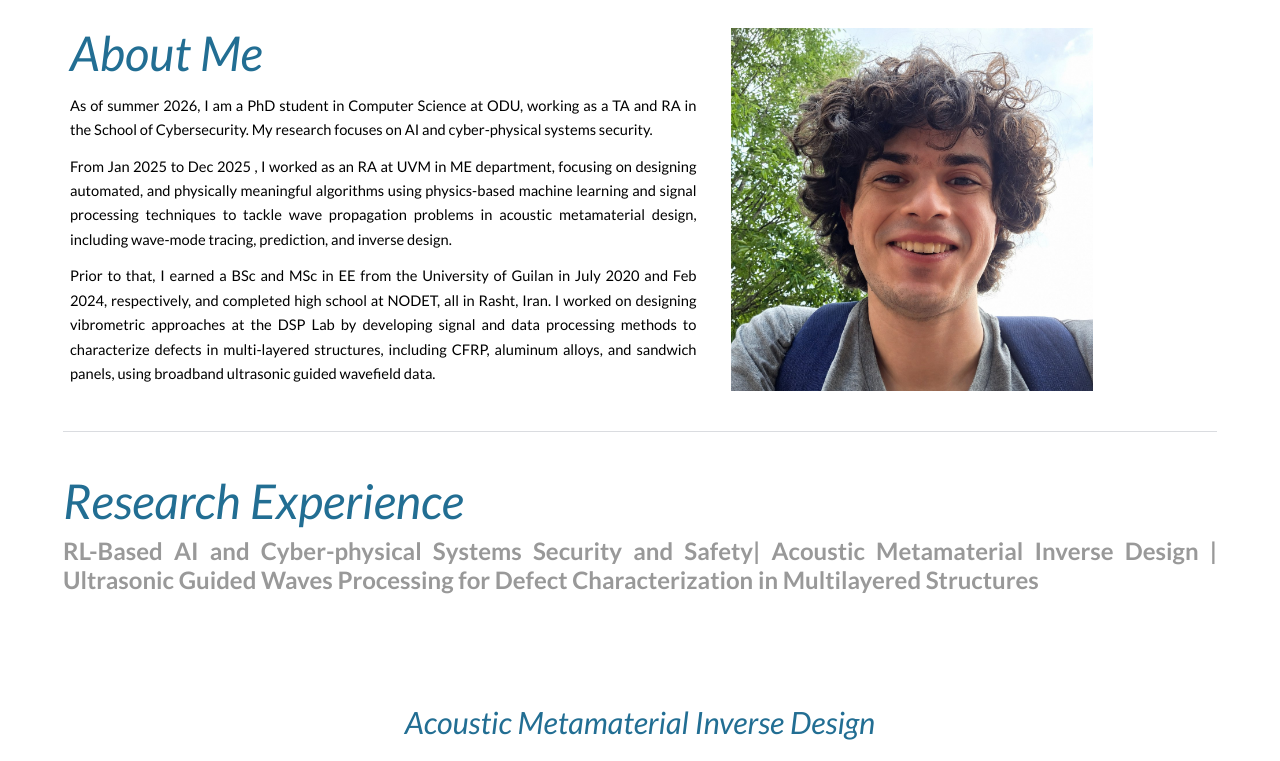
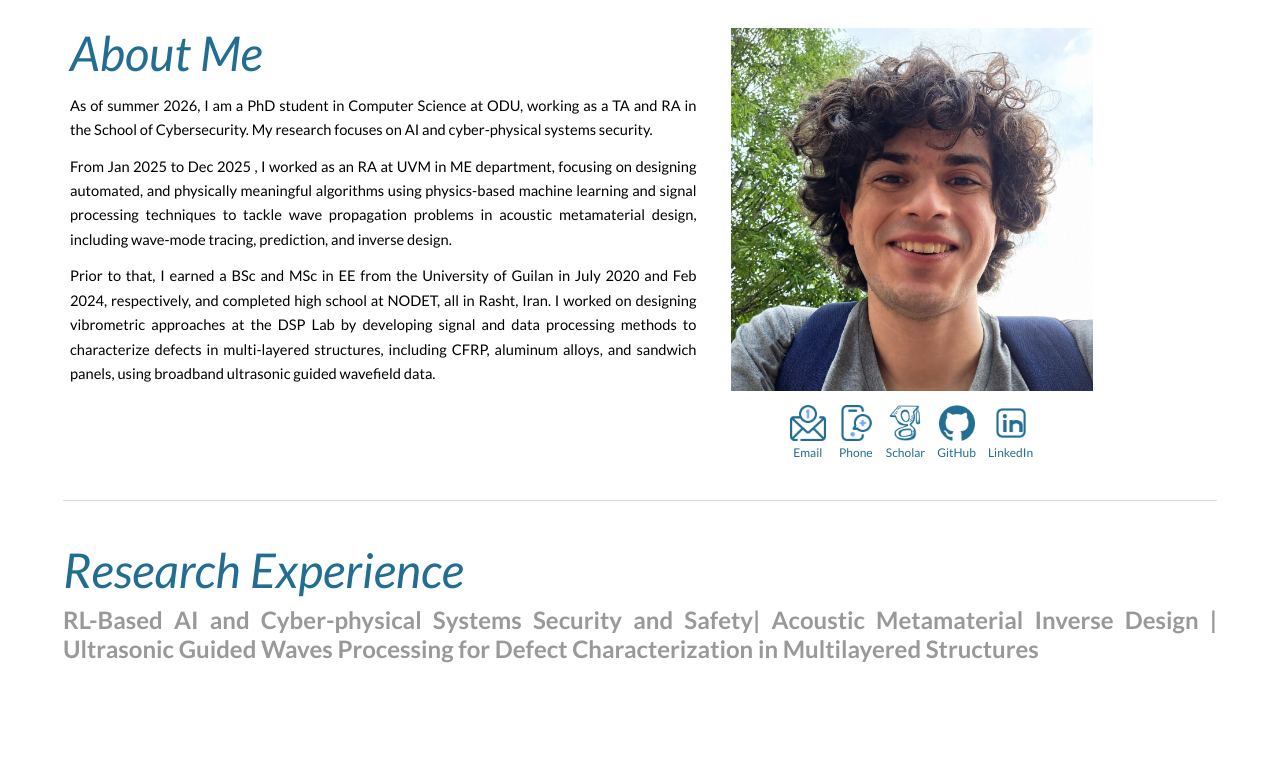
Before and after one commit to EBARV/EBARV.github.io, a plain HTML site: page index.html in a window 1280 px wide. Shown: the top 761 px of the page. Drawn offline with Linux system fonts and the light colour scheme.

Commit message:
Show contact links with labels under the profile photo

```diff
--- a/index.html
+++ b/index.html
@@ -60,6 +60,15 @@
   }
   .about .text { padding-left: 7px; }
   .about .photo { padding-top: 4px; }
+
+  /* ---- contact links under the photo ---- */
+  .contact { display: flex; flex-wrap: wrap; justify-content: center; gap: 6px 12px; margin-top: 14px; }
+  .contact a {
+    display: flex; flex-direction: column; align-items: center; gap: 4px; text-decoration: none;
+    font-family: Lato, Arial, sans-serif; font-size: 9pt; color: var(--blue);
+  }
+  .contact img { width: 36px; height: 36px; transition: transform .15s ease, opacity .15s ease; }
+  .contact a:hover img, .contact a:focus-visible img { transform: translateY(-3px); opacity: .85; }
 
   /* ---- research ---- */
   .wide { margin: 24px auto 0; width: 100%; }
@@ -131,7 +140,16 @@
       <p>From Jan 2025 to Dec 2025 , I worked as an RA at UVM in ME department, focusing on designing automated, and physically meaningful algorithms using physics-based machine learning and signal processing techniques to tackle wave propagation problems in acoustic metamaterial design, including wave-mode tracing, prediction, and inverse design.</p>
       <p>Prior to that, I earned a BSc and MSc in EE from the University of Guilan in July 2020 and Feb 2024, respectively, and completed high school at NODET, all in Rasht, Iran. I worked on designing vibrometric approaches at the DSP Lab by developing signal and data processing methods to characterize defects in multi-layered structures, including CFRP, aluminum alloys, and sandwich panels, using broadband ultrasonic guided wavefield data.</p>
     </div>
-    <div class="photo"><img src="images/portrait.jpg" alt="Erfan Basiri"></div>
+    <div class="photo">
+      <img src="images/portrait.jpg" alt="Erfan Basiri">
+      <nav class="contact" aria-label="Contact links">
+        <a href="mailto:ebasi002@odu.edu" title="Email"><img src="images/icon-email.png" alt="">Email</a>
+        <a href="tel:+18028294065" title="Phone number"><img src="images/icon-phone.png" alt="">Phone</a>
+        <a href="https://scholar.google.com/citations?user=zh0eeIsAAAAJ&amp;hl=en" target="_blank" rel="noopener" title="Google Scholar"><img src="images/icon-scholar.png" alt="">Scholar</a>
+        <a href="https://github.com/EBARV" target="_blank" rel="noopener" title="GitHub"><img src="images/icon-github.png" alt="">GitHub</a>
+        <a href="https://www.linkedin.com/in/ebasirir" target="_blank" rel="noopener" title="LinkedIn"><img src="images/icon-linkedin.png" alt="">LinkedIn</a>
+      </nav>
+    </div>
     <div></div>
   </section>
 
```
